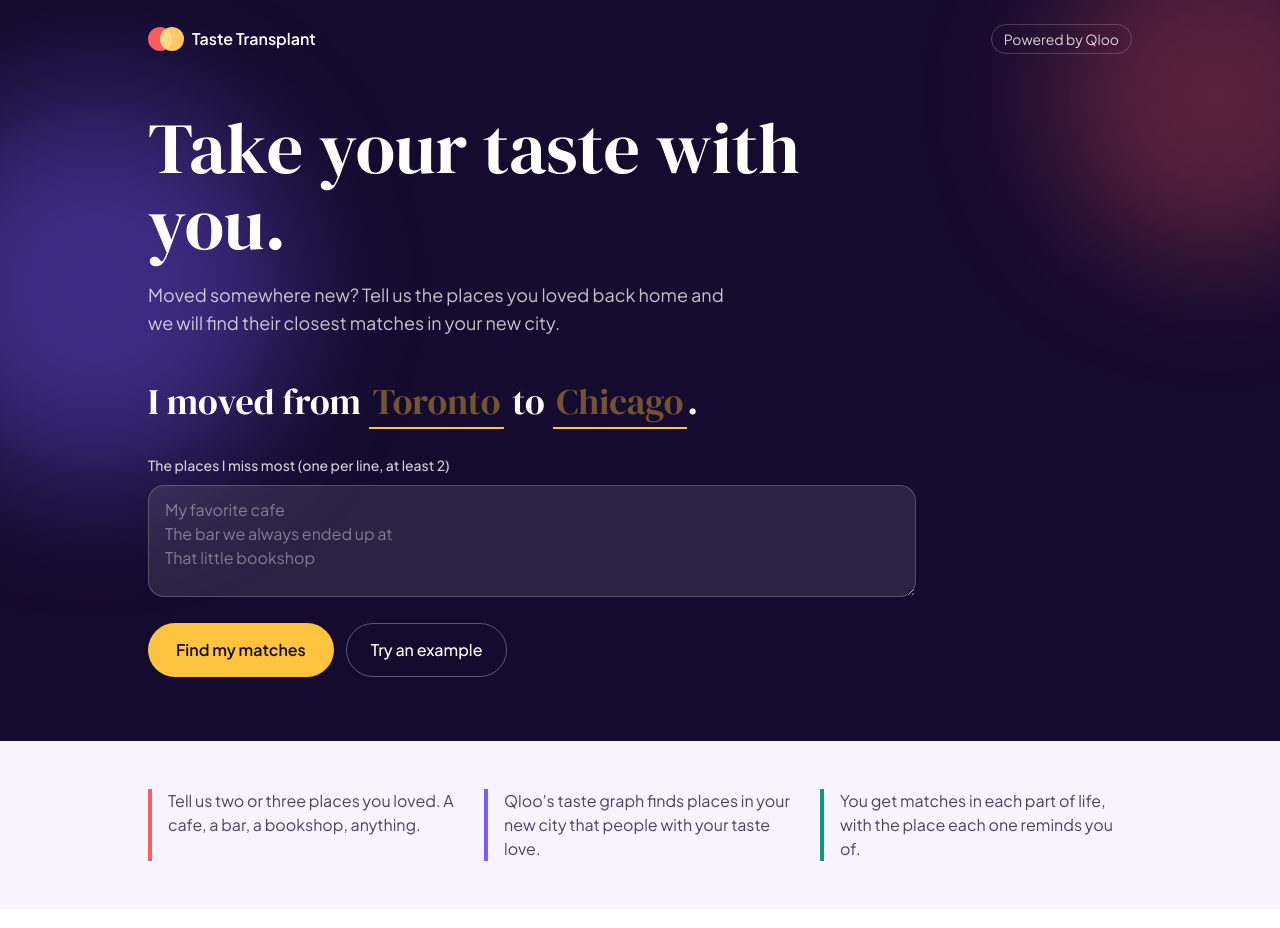
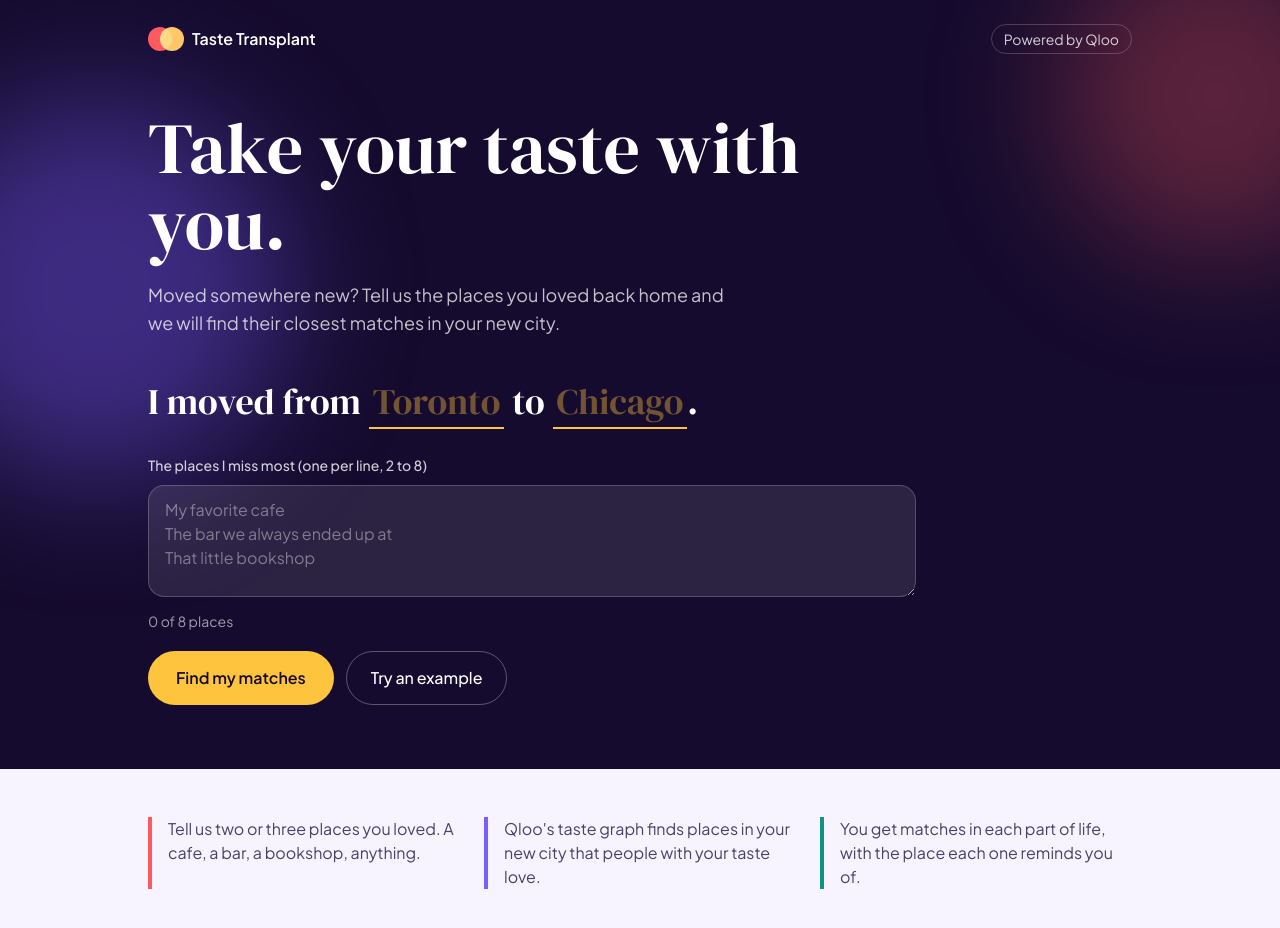
Before and after one commit to sirmos/taste-transplant, a Next.js app: page / in a window 1280 px wide. Shown: the top 928 px of the page. Built offline with nearby package versions, Linux system fonts and the light colour scheme.

Commit message:
Limit 8, photos, share trip

```diff
--- a/app/api/transplant/route.ts
+++ b/app/api/transplant/route.ts
@@ -2,6 +2,7 @@ import { NextRequest, NextResponse } from "next/server";
 import { qloo } from "@/lib/qloo";
 
 export const maxDuration = 60;
+const MAX_PLACES = 8; // most places we use from one list
 
 // ---------- small helpers (nothing here is specific to one city or one kind of place) ----------
 const COMMON = new Set(["the", "and", "bar", "cafe", "coffee", "restaurant", "hotel", "resort", "beach", "park", "market", "club", "lounge", "grill", "house", "shop", "store", "pub"]);
@@ -71,16 +72,15 @@ async function pool<T, R>(items: T[], n: number, fn: (x: T) => Promise<R>): Prom
 // ---------- step 1: find the places the person typed ----------
 // A place counts as found if it is in the home city, or in the same country as the places that are.
 async function findSeeds(names: string[], homeCity: string) {
-  const rows: { typed: string; list: any[]; here?: any; near: any[] }[] = [];
-  for (const typed of names) {
+  const rows = await pool(names, 3, async (typed) => {
     const withCity = await lookup(`${typed} ${homeCity}`);
     let list = withCity.filter((e) => similar(typed, e.name));
     if (!list.some((e) => inCity(e, homeCity))) {
       const alone = await lookup(typed);
       list = [...list, ...alone.filter((e) => similar(typed, e.name) && !list.some((x) => x.entity_id === e.entity_id))];
     }
-    rows.push({ typed, list, here: list.find((e) => inCity(e, homeCity)), near: withCity.filter((e) => inCity(e, homeCity)) });
-  }
+    return { typed, list, here: list.find((e) => inCity(e, homeCity)), near: withCity.filter((e) => inCity(e, homeCity)) };
+  });
   const countries = rows.map((r) => countryOf(r.here)).filter(Boolean);
   const homeCountry = [...countries].sort((a, b) => countries.filter((c) => c === b).length - countries.filter((c) => c === a).length)[0];
   const out: { typed: string; strict: any; suggestions: string[] }[] = [];
@@ -139,7 +139,9 @@ const cache = new Map<string, { t: number; v: any }>();
 export async function POST(req: NextRequest) {
   try {
     const { homeCity, newCity, loves } = await req.json();
-    const names: string[] = (loves ?? []).map((s: string) => s.trim()).filter(Boolean).slice(0, 6);
+    const all: string[] = (loves ?? []).map((s: string) => s.trim()).filter(Boolean);
+    const names = all.slice(0, MAX_PLACES);
+    const skipped = all.slice(MAX_PLACES);
     if (!homeCity?.trim() || !newCity?.trim() || names.length < 2) {
       return NextResponse.json({ error: "Add your home city, your new city, and at least 2 places you loved." }, { status: 400 });
     }
@@ -195,14 +197,31 @@ export async function POST(req: NextRequest) {
       };
     };
 
-    const [photo, popular, lanes] = await Promise.all([cityPhoto(newCity), popularFor(), pool(seeds.slice(0, 6), 3, laneFor)]);
+    const [photo, popular, lanes] = await Promise.all([cityPhoto(newCity), popularFor(), pool(seeds, 3, laneFor)]);
+    const keep = lanes.filter((l) => l.items.length > 0);
+    const popularItems = popular.map((p) => shape(p, new Set(), false));
+
+    // Qloo's matching calls often leave out photos. The entity lookup has them, so fetch photos for the cards without one.
+    const everyItem = [...keep.flatMap((l) => l.items), ...popularItems];
+    const missing = [...new Set(everyItem.filter((i) => !i.image).map((i) => String(i.id)))];
+    const chunks: string[][] = [];
+    for (let k = 0; k < missing.length; k += 20) chunks.push(missing.slice(k, k + 20));
+    await pool(chunks, 2, async (chunk) => {
+      const ents = await q("/entities", { entity_ids: chunk.join(",") }).then(listOf);
+      for (const e of ents) {
+        const url = e.properties?.image?.url;
+        if (url) everyItem.filter((i) => String(i.id).toUpperCase() === String(e.entity_id).toUpperCase()).forEach((i) => (i.image = url));
+      }
+    });
+    console.log("PHOTOS", everyItem.filter((i) => i.image).length, "of", everyItem.length);
 
     const body = {
       cityImage: photo,
       guessed: false,
+      skipped,
       understood: found.map((f) => ({ typed: f.typed, matched: f.strict?.name ?? null, suggestions: f.suggestions })),
-      lanes: lanes.filter((l) => l.items.length > 0),
-      popular: popular.map((p) => shape(p, new Set(), false)),
+      lanes: keep,
+      popular: popularItems,
     };
     cache.set(key, { t: Date.now(), v: body });
     return NextResponse.json(body);
--- a/app/page.tsx
+++ b/app/page.tsx
@@ -1,6 +1,6 @@
 "use client";
 import { useState } from "react";
-import { Coffee, Wine, Music, BookOpen, Shirt, MapPin, Copy, Check, Trophy, ShoppingBag, Utensils, Bed, TreePine, Landmark, Scissors, Sparkles } from "lucide-react";
+import { Coffee, Wine, Music, BookOpen, Shirt, MapPin, Copy, Check, Share2, Trophy, ShoppingBag, Utensils, Bed, TreePine, Landmark, Scissors, Sparkles } from "lucide-react";
 
 type Item = { id: string; name: string; image: string; where: string; description: string; tags: string[]; shared?: string[]; exact?: boolean };
 type Lane = { id: string; title: string; kind: string; items: Item[] };
@@ -27,11 +27,28 @@ function iconFor(kind: string) {
   if (/museum|art|gallery|church|mosque|temple/.test(k)) return Landmark;
   return Sparkles;
 }
+const MAX_PLACES = 8;
 const D = "font-[family-name:var(--font-display)]";
 const slot = "field-sizing-content min-w-[7ch] border-b-2 border-[#FFC43D] bg-transparent px-1 text-[#FFC43D] placeholder:text-[#FFC43D]/40 focus:border-white focus:text-white focus:outline-none";
 
 type Style = { color: string; soft: string; Icon: typeof Coffee };
 function Card({ it, c, mode, city }: { it: Item; c: Style; mode: "you" | "popular"; city: string }) {
+  async function share() {
+    const maps = `https://www.google.com/maps/search/?api=1&query=${encodeURIComponent(`${it.name} ${city}`)}`;
+    let where = "";
+    if (window.confirm("Add your current location to the message? Your phone will ask for permission.")) {
+      try {
+        const pos = await new Promise<GeolocationPosition>((ok, no) => navigator.geolocation.getCurrentPosition(ok, no, { timeout: 8000 }));
+        where = `\nMy location now: https://www.google.com/maps?q=${pos.coords.latitude},${pos.coords.longitude}`;
+      } catch {}
+    }
+    const text = `I am planning to go to ${it.name} in ${city}.\nMap: ${maps}${where}\nPlease check on me later.`;
+    if (navigator.share) await navigator.share({ text }).catch(() => {});
+    else {
+      await navigator.clipboard.writeText(text);
+      window.alert("Trip details copied. Paste them to someone you trust.");
+    }
+  }
   const pill = mode === "popular" ? "Popular pick" : it.exact ? "Same brand" : "";
   return (
     <li className="overflow-hidden rounded-2xl bg-white shadow-[0_1px_2px_rgba(21,11,46,.06),0_10px_28px_-14px_rgba(21,11,46,.25)] transition hover:-translate-y-1">
@@ -55,10 +72,15 @@ function Card({ it, c, mode, city }: { it: Item; c: Style; mode: "you" | "popula
           </p>
         )}
         {it.description && <p className="mt-3 line-clamp-2 text-sm text-[#4A4166]">{it.description}</p>}
-        <a href={`https://www.google.com/maps/search/?api=1&query=${encodeURIComponent(`${it.name} ${city}`)}`} target="_blank" rel="noreferrer"
-          className="mt-3 inline-flex items-center gap-1 text-sm font-semibold" style={{ color: c.color }}>
-          <MapPin size={14} /> Open in Maps
-        </a>
+        <div className="mt-3 flex items-center gap-4">
+          <a href={`https://www.google.com/maps/search/?api=1&query=${encodeURIComponent(`${it.name} ${city}`)}`} target="_blank" rel="noreferrer"
+            className="inline-flex items-center gap-1 text-sm font-semibold" style={{ color: c.color }}>
+            <MapPin size={14} /> Open in Maps
+          </a>
+          <button onClick={share} className="inline-flex items-center gap-1 text-sm font-semibold text-[#4A4166] hover:text-[#150B2E]">
+            <Share2 size={14} /> Share trip
+          </button>
+        </div>
       </div>
     </li>
   );
@@ -72,6 +94,7 @@ export default function Home() {
   const [error, setError] = useState("");
   const [lanes, setLanes] = useState<Lane[]>([]);
   const [popular, setPopular] = useState<Item[]>([]);
+  const [skipped, setSkipped] = useState<string[]>([]);
   const [understood, setUnderstood] = useState<Understood[]>([]);
   const [shownCity, setShownCity] = useState("");
   const [cityImage, setCityImage] = useState("");
@@ -79,6 +102,7 @@ export default function Home() {
   const [mode, setMode] = useState<"you" | "popular">("you");
   const [copied, setCopied] = useState(false);
 
+  const typedCount = loves.split("\n").filter((l) => l.trim()).length;
   const total = lanes.reduce((n, l) => n + l.items.length, 0);
   const compared = popular.length > 0 ? total : 0;
   const popularIds = new Set(popular.map((p) => p.id));
@@ -112,6 +136,7 @@ export default function Home() {
       if (!res.ok) throw new Error(data.error || "Something went wrong. Try again.");
       setLanes(data.lanes);
       setPopular(data.popular ?? []);
+      setSkipped(data.skipped ?? []);
       setUnderstood(data.understood);
       setCityImage(data.cityImage);
       setGuessed(data.guessed);
@@ -151,7 +176,7 @@ export default function Home() {
               <input className={slot} value={next} onChange={(e) => setNext(e.target.value)} placeholder="Chicago" aria-label="City you moved to" />.
             </p>
             <label className="mt-6 block">
-              <span className="text-sm font-medium text-white/80">The places I miss most (one per line, at least 2)</span>
+              <span className="text-sm font-medium text-white/80">The places I miss most (one per line, 2 to 8)</span>
               <textarea
                 className="mt-2 h-28 w-full rounded-2xl border border-white/20 bg-white/10 px-4 py-3 text-white placeholder:text-white/40 focus:border-[#FFC43D] focus:outline-none"
                 value={loves}
@@ -159,6 +184,9 @@ export default function Home() {
                 placeholder={"My favorite cafe\nThe bar we always ended up at\nThat little bookshop"}
               />
             </label>
+            <p className={`mt-2 text-sm ${typedCount > MAX_PLACES ? "text-[#FFC43D]" : "text-white/60"}`}>
+              {typedCount} of {MAX_PLACES} places{typedCount > MAX_PLACES ? `. Only the first ${MAX_PLACES} will be used.` : ""}
+            </p>
             <div className="mt-5 flex flex-wrap gap-3">
               <button onClick={go} disabled={busy} className="rounded-full bg-[#FFC43D] px-7 py-3.5 font-semibold text-[#150B2E] transition hover:bg-white disabled:opacity-60">
                 {busy ? "Matching your taste..." : "Find my matches"}
@@ -215,6 +243,7 @@ export default function Home() {
             </p>
             {guessed && <p className="mt-2 text-sm text-[#8A5A00]">We could not find exact matches, so these results use the closest places we found.</p>}
             {understood.some((u) => !u.matched) && <p className="mt-2 text-sm text-[#8A5A00]">We could not find every place. Try the name as it appears on Google Maps, or a shorter version.</p>}
+            {skipped.length > 0 && <p className="mt-2 text-sm text-[#8A5A00]">We used the first {MAX_PLACES} places. Left out: {skipped.join(", ")}.</p>}
             {understood.filter((u) => !u.matched && u.suggestions?.length).map((u) => (
               <p key={u.typed} className="mt-2 flex flex-wrap items-center gap-2 text-sm text-[#4A4166]">
                 <span>Did you mean, for {u.typed}:</span>
```
